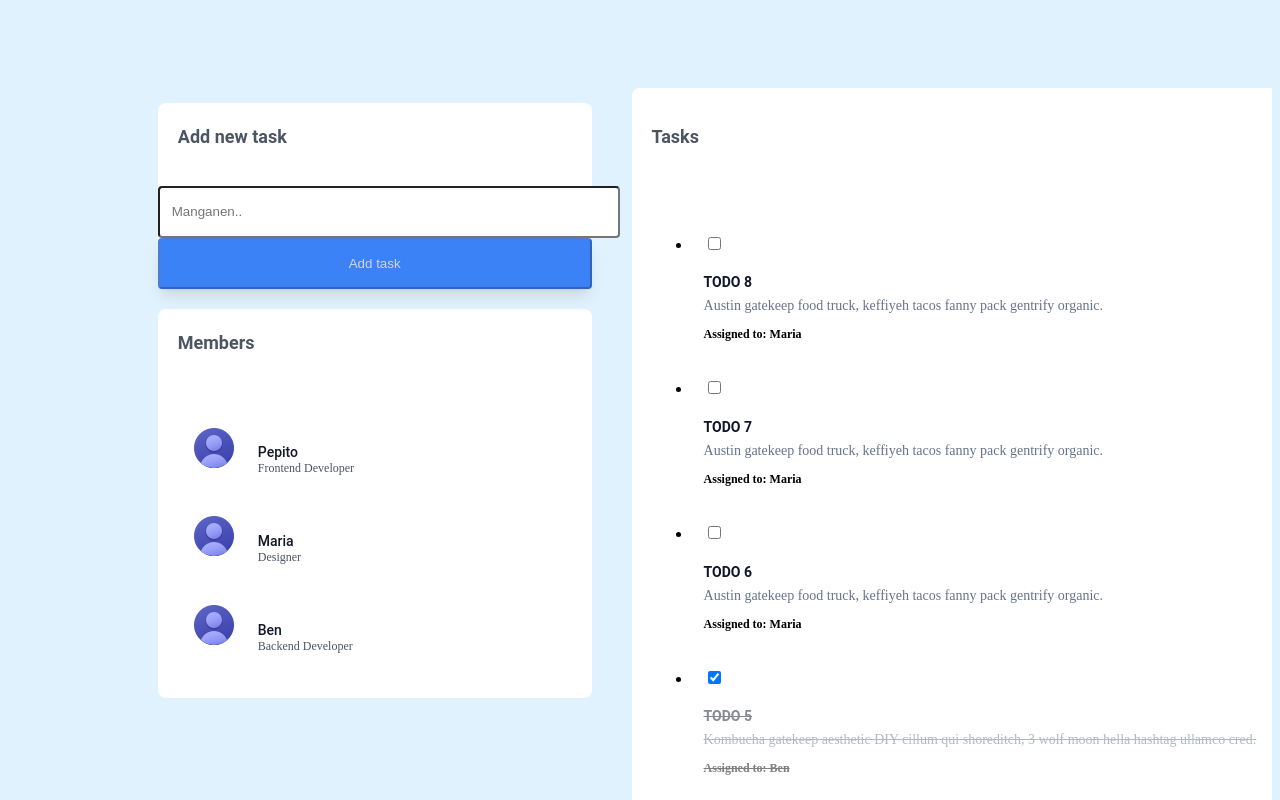
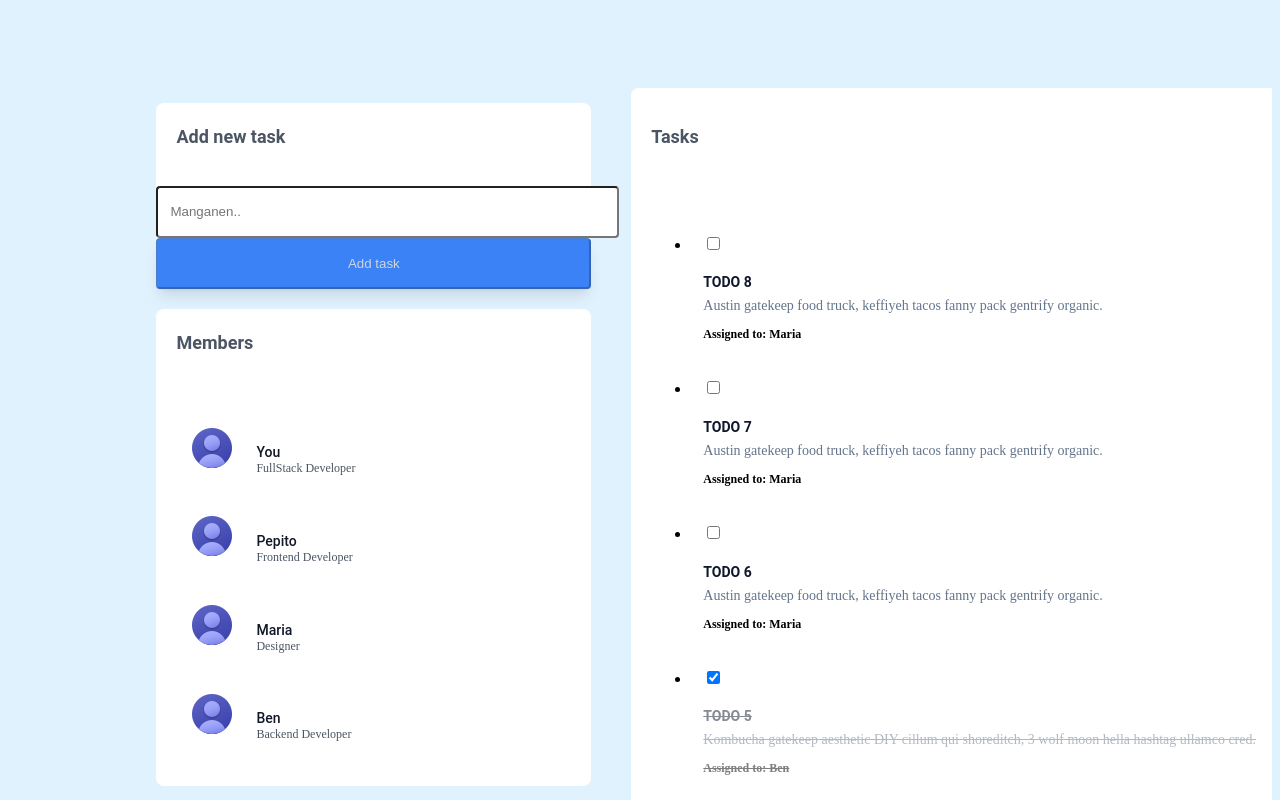
Before and after one commit to reeceballano/taskmaker, a Vue app: page / in a window 1280 px wide. Shown: the top 800 px of the page. Built offline with nearby package versions, Linux system fonts and the light colour scheme; the HTML template or start-up script is replaced by a standard one.

Commit message:
update users

```diff
--- a/src/components/DeleteIcon.vue
+++ b/src/components/DeleteIcon.vue
@@ -28,6 +28,6 @@ const handleDelete = () => {
 
 <style scoped>
     .delete-icon {
-        @apply flex justify-center items-center justify-around
+        @apply flex items-center justify-center text-xs
     }
 </style>
--- a/src/views/HomeView.vue
+++ b/src/views/HomeView.vue
@@ -11,7 +11,7 @@
                 <DeleteIcon
                     v-if="activeMember.length"
                     @handle-delete="activeMember = ''; activeTab = 0"
-                    cssStyle="absolute top-6 right-5 flex items-center justify-center text-xs"
+                    cssStyle="absolute top-6 right-5"
                 >
                     CLEAR
                 </DeleteIcon>
@@ -93,9 +93,10 @@
     })
 
     const users = [
-        {id: 1, name: 'Pepito', position: 'Frontend Developer' },
-        {id: 2, name: 'Maria', position: 'Designer' },
-        {id: 3, name: 'Ben', position: 'Backend Developer' },
+        {id: 1, name: 'You', position: 'FullStack Developer' },
+        {id: 2, name: 'Pepito', position: 'Frontend Developer' },
+        {id: 3, name: 'Maria', position: 'Designer' },
+        {id: 4, name: 'Ben', position: 'Backend Developer' },
     ]
 
     const changeTab = (user) => {
```
